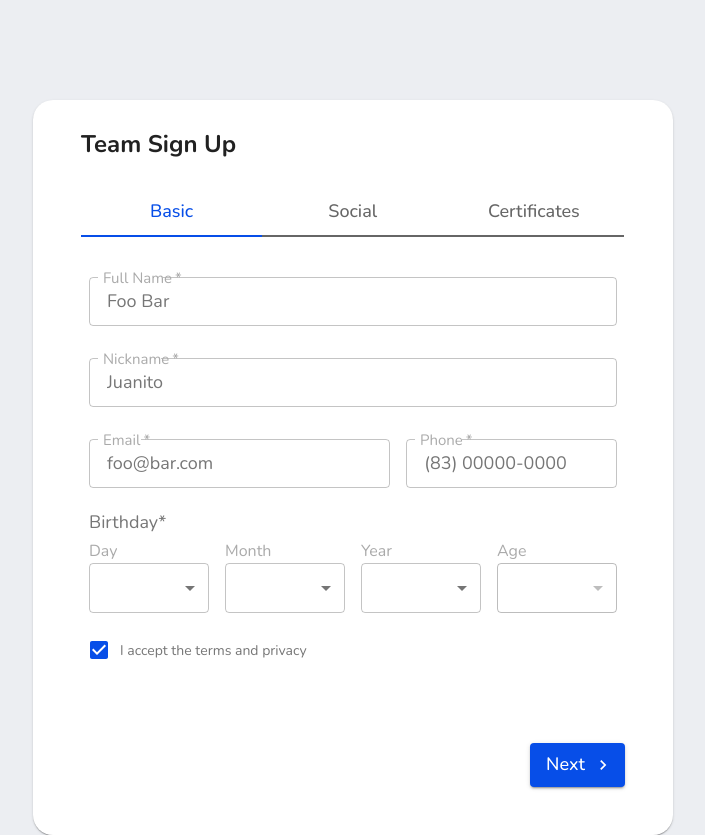
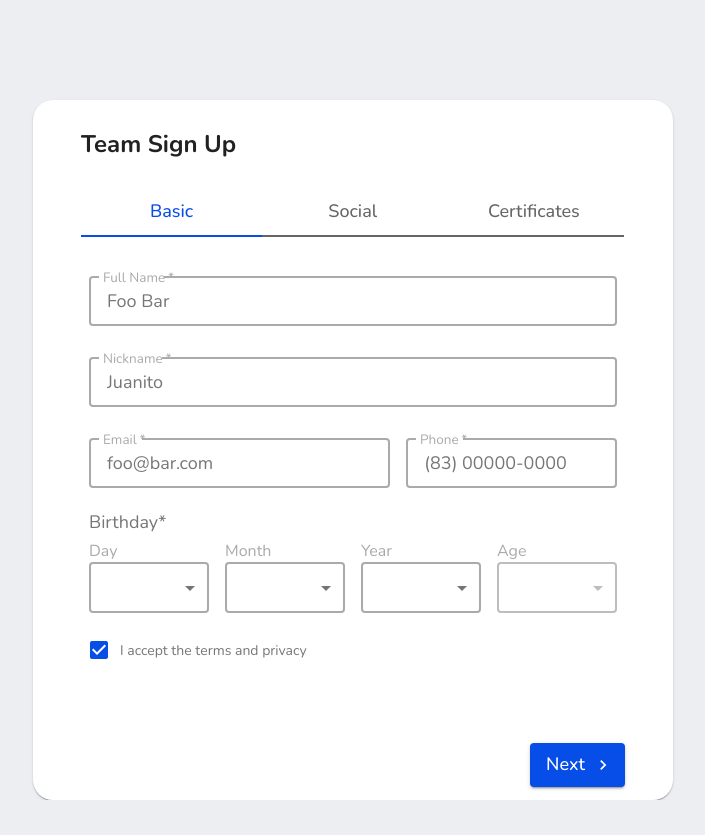
Before and after one commit to laufoes/team-project-v2, a React (Create React App) app: page / in a window 1280 px wide. Shown: the whole page, without its empty margins (287-992 px from the left). After the commit the page ends 800 px from the top, so only its background shows below. Built offline with nearby package versions, Linux system fonts and the light colour scheme.

Commit message:
feat: adds Certificates form

```diff
--- a/src/pages/SignUp.tsx
+++ b/src/pages/SignUp.tsx
@@ -1,24 +1,22 @@
-import { MdKeyboardArrowRight } from 'react-icons/md';
-import { useNavigate } from 'react-router-dom';
 import { Button, Paper, Typography } from '@mui/material';
 import { PageContainer } from 'styles/theme.styles';
 import NavTab from 'components/NavTab';
+import { MdKeyboardArrowRight } from 'react-icons/md';
 
 function SignUp() {
-  const navigate = useNavigate();
 
   return (
     <PageContainer>
         <Paper>
           <Typography variant='h1' sx={{ alignSelf: 'flex-start', mx: 6, my: 1 }}>Team Sign Up</Typography>
           <NavTab />
-          <Button
-            sx={{ alignSelf: 'flex-end', m: 6}}
-            variant="contained"
-            aria-label="Next page"
-            onClick={() => navigate('/success')}
-            endIcon={<MdKeyboardArrowRight />
-            }>Next</Button>
+                <Button
+                sx={{ m: 6, alignSelf: 'flex-end', marginBottom: 10 }}
+                variant="contained"
+                aria-label="Next page"
+                // onClick={() => navigate('/success')}
+                endIcon={<MdKeyboardArrowRight />
+                }>Next</Button>
         </Paper>
     </PageContainer>
   )
--- a/src/styles/theme.styles.tsx
+++ b/src/styles/theme.styles.tsx
@@ -55,6 +55,8 @@ const theme = createTheme({
             styleOverrides: {
                 root: {
                     width: '50%',
+                    minWidth: '300px',
+                    height: 'auto',
                     display: 'flex',
                     flexDirection: 'column',
                     alignItems: 'center',
@@ -71,28 +73,45 @@ const theme = createTheme({
                     height: 8,
                     fontSize: 18,
                     color: bodyColor,
-                    margin: 4
+                    margin: 4,
                 },
-
             }
         },
         MuiInputLabel: {
             styleOverrides: {
                 root: {
-                    fontSize: 20,
+                    fontSize: 18,
                     color: secondaryColor,
+                    "&.Mui-focused": {
+                        color: bodyColor,
+                      },
+                },
+            },
+        },
+        MuiOutlinedInput: {
+            styleOverrides: {
+                root: {
+                    "&.Mui-focused": {
+                        "& .MuiOutlinedInput-notchedOutline": {
+                          border: `2px solid #AAA`,
+                        },
+                    }
+                },
+                notchedOutline: {
+                    border: `2px solid #AAA`,
                 }
             }
         },
-    }
+    },
+
 });
 
 export const PageContainer = styled(Box, {
     name: 'PageContainer',
     slot: 'Wrapper'
 })({
-    width: 'auto',
-    height: 'auto',
+    width: '100vw',
+    height: '100vh',
     display: 'flex',
     justifyContent: 'center',
     backgroundColor: bgColor,
```
Also changed, not shown: src/components/Form/Certificates/index.tsx (added, +54 -0 lines).
